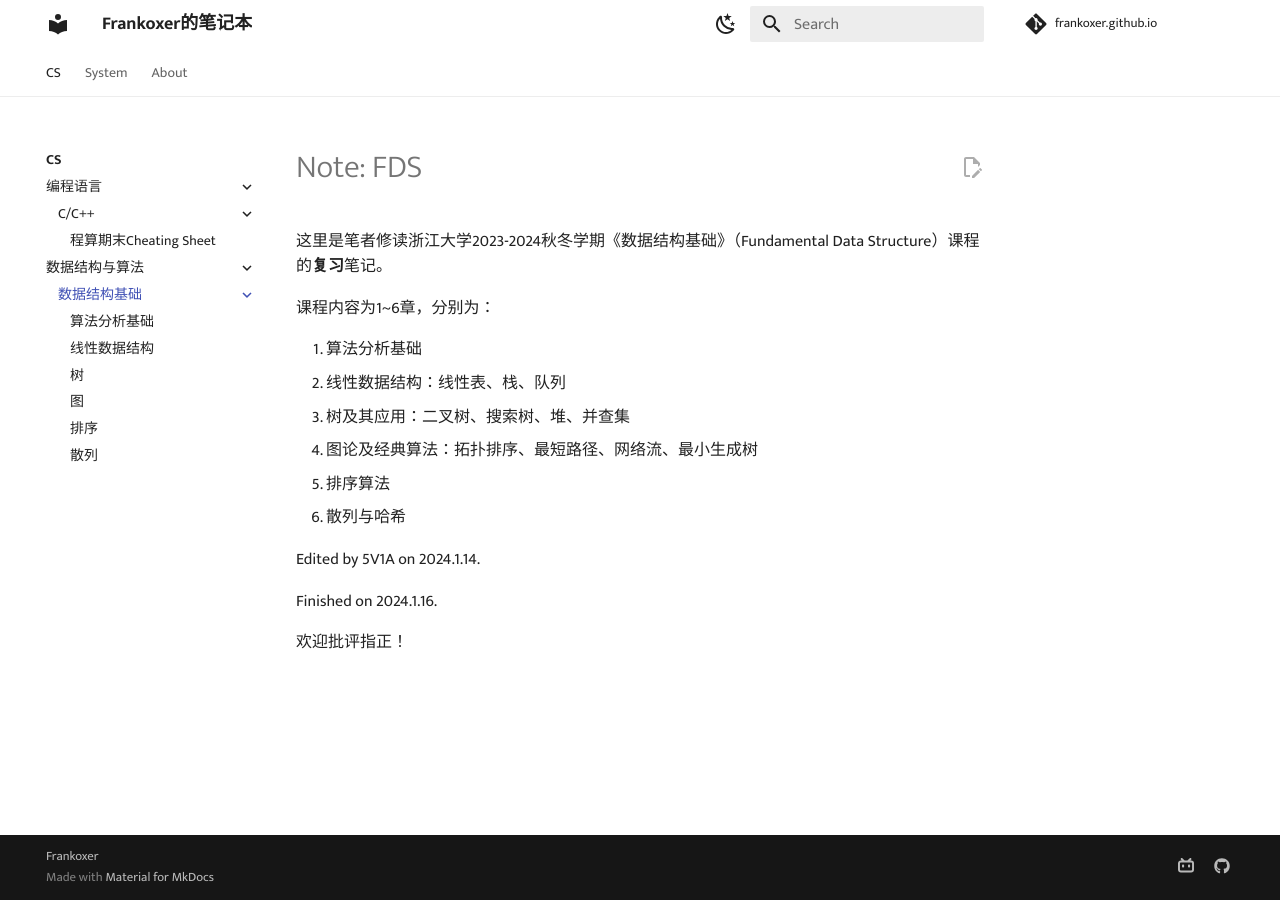
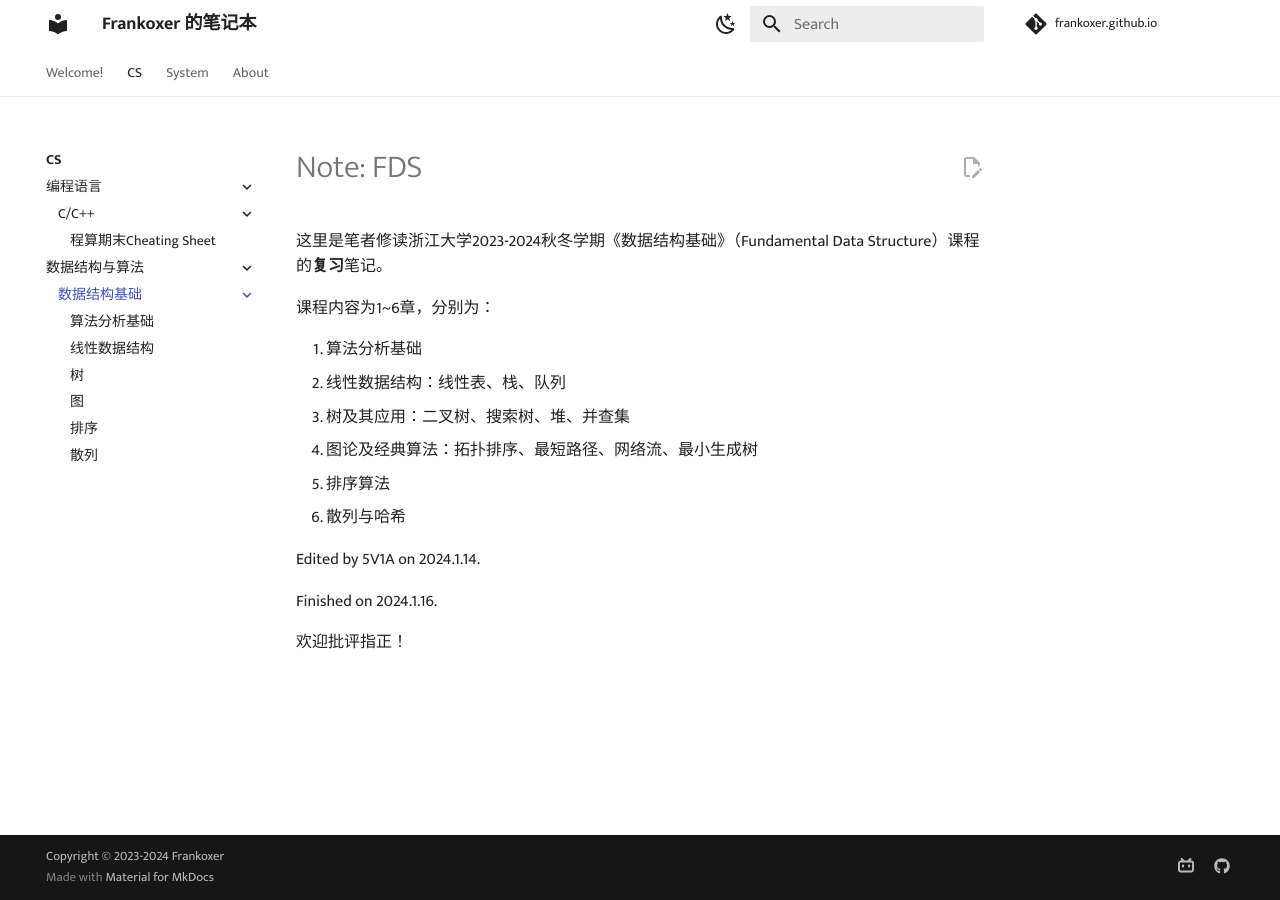
Before and after one commit to Frankoxer/frankoxer.github.io, an MkDocs documentation site: the page built from docs/CS/ds/index.md, in a window 1280 px wide. Built offline with MkDocs 1.6.1 and Material for MkDocs 9.7.7, drawn with Linux system fonts in a browser that asks for light colours; comment, search, counter and statistics services are not loaded; some of the changed lines change nothing that is shown.

Commit message:
完善整理体系

```diff
--- a/docs/CS/ds/index.md
+++ b/docs/CS/ds/index.md
@@ -1,3 +1,6 @@
+---
+comments: true
+---
 # Note: FDS
 
 这里是笔者修读浙江大学2023-2024秋冬学期《数据结构基础》（Fundamental Data Structure）课程的**复习**笔记。
--- a/mkdocs.yml
+++ b/mkdocs.yml
@@ -1,10 +1,11 @@
 # [Info]
-site_name: Frankoxer的笔记本
+site_name: Frankoxer 的笔记本
 site_url: https://frankoxer.github.io/
-site_description: Frankoxer的笔记本
+site_description: Frankoxer 的笔记本
 
 #[Navigation]
 nav:
+  - index.md
   - CS:
     - CS/index.md
     - 编程语言:
@@ -31,6 +32,7 @@
 ## [top]
 theme:
   name: material
+  custom_dir: overrides
   font:
     text: Mukta
     code: JetBrains Mono
@@ -64,7 +66,7 @@
 repo_url: https://github.com/Frankoxer/frankoxer.github.io # 右上角点击跳转的链接
 repo_name: frankoxer.github.io # 右上角的名字
 ## [bottom-left corner]
-copyright: Frankoxer # 左下角的版权声明
+copyright: Copyright © 2023-2024 Frankoxer # 左下角的版权声明
 ## [bottom-right corner]
 extra:
   social: # icons
@@ -73,7 +75,7 @@
       name: Bilibili | 五伏亿安 # 鼠标悬浮提示
     - icon: fontawesome/brands/github
       link: https://github.com/frankoxer
-      name: GitHub | frankoxer
+      name: GitHub | Frankoxer
 
 # [Extensions]
 plugins:
@@ -90,8 +92,8 @@
   - toc:
       permalink: true # 固定标题位置为当前位置
   - pymdownx.highlight: # 代码块高亮
-      # linenums: true # 显示行号
-      # auto_title: true # 显示编程语言名称
+      linenums: true # 显示行号
+      auto_title: true # 显示编程语言名称
   - pymdownx.superfences # 代码块高亮插件
   - meta # 支持Markdown文件上方自定义标题标签等
   - admonition # https://squidfunk.github.io/mkdocs-material/reference/admonitions/#inline-blocks
@@ -105,5 +107,5 @@
   - https://polyfill.io/v3/polyfill.min.js?features=es6
   - https://unpkg.com/mathjax@3/es5/tex-mml-chtml.js # https://cdn.bytedance.com/?query=mathjax&version=3.2.0
 extra_css:
-  - mkdocs/css/no-footer.css # 不使用底部的翻页
-  - mkdocs/css/unordered-list-symbols.css # multiplt unordered list symbols
+  #- mkdocs/css/no-footer.css # 不使用底部的翻页
+  #- mkdocs/css/unordered-list-symbols.css # multiplt unordered list symbols
--- /dev/null
+++ b/overrides/partial/comments.html
@@ -0,0 +1,54 @@
+{% if page.meta.comments %}
+  <h2 id="__comments">{{ lang.t("meta.comments") }}</h2>
+  <!-- Insert generated snippet here -->
+  <script src="https://giscus.app/client.js"
+  data-repo="Frankoxer/frankoxer.github.io"
+  data-repo-id="R_kgDOJ2i3-Q"
+  data-category="Announcements"
+  data-category-id="DIC_kwDOJ2i3-c4CXtT_"
+  data-mapping="pathname"
+  data-strict="0"
+  data-reactions-enabled="1"
+  data-emit-metadata="0"
+  data-input-position="top"
+  data-theme="preferred_color_scheme"
+  data-lang="zh-CN"
+  crossorigin="anonymous"
+  async>
+</script>
+  <!-- Synchronize Giscus theme with palette -->
+  <script>
+    var giscus = document.querySelector("script[src*=giscus]")
+
+    // Set palette on initial load
+    var palette = __md_get("__palette")
+    if (palette && typeof palette.color === "object") {
+      var theme = palette.color.scheme === "slate"
+        ? "transparent_dark"
+        : "light"
+
+      // Instruct Giscus to set theme
+      giscus.setAttribute("data-theme", theme)
+    }
+
+    // Register event handlers after documented loaded
+    document.addEventListener("DOMContentLoaded", function() {
+      var ref = document.querySelector("[data-md-component=palette]")
+      ref.addEventListener("change", function() {
+        var palette = __md_get("__palette")
+        if (palette && typeof palette.color === "object") {
+          var theme = palette.color.scheme === "slate"
+            ? "transparent_dark"
+            : "light"
+
+          // Instruct Giscus to change theme
+          var frame = document.querySelector(".giscus-frame")
+          frame.contentWindow.postMessage(
+            { giscus: { setConfig: { theme } } },
+            "https://giscus.app"
+          )
+        }
+      })
+    })
+  </script>
+{% endif %}
```
